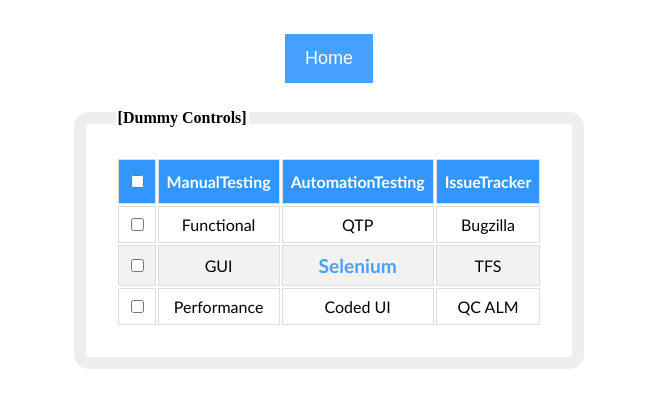
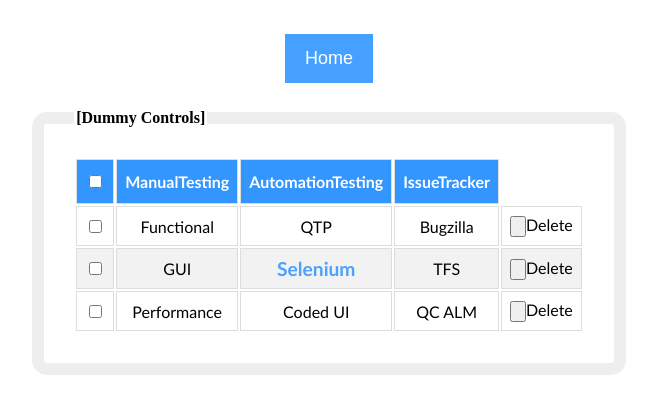
Before and after one commit to qavbox/demo, a Jekyll site: the page built from webtable/index.html, in a window 1280 px wide. Shown: the top 414 px of the page, without its empty margins (311-968 px from the left). Built offline with Jekyll 4.4.1, drawn with Linux system fonts in a browser that asks for light colours.

Commit message:
Update index.html

```diff
--- a/webtable/index.html
+++ b/webtable/index.html
@@ -20,18 +20,27 @@ title: webtable
 <td>Functional</td>
 <td>QTP</td>
 <td>Bugzilla</td>
+  <td><input id="btn" type="button" onclick="change_text()" >Delete</td>
 </tr>
 <tr>
 <td><input type="checkbox" /></td>
 <td>GUI</td>
 <td><a href="https://www.selenium.dev/">Selenium</a></td>
 <td>TFS</td>
+  <td><input id="btn" type="button" onclick="change_text()" >Delete</td>
 </tr>
 <tr>
 <td><input type="checkbox" /></td>
 <td>Performance</td>
 <td>Coded UI</td>
 <td>QC ALM</td>
+  <td><input id="btn" type="button" onclick="change_text()" >Delete</td>
 </tr>
 </tbody>
 </table>
+
+<script>
+function change_text(){
+    document.getElementById("btn").innerHTML = "Deleted";
+}
+</script>
```
